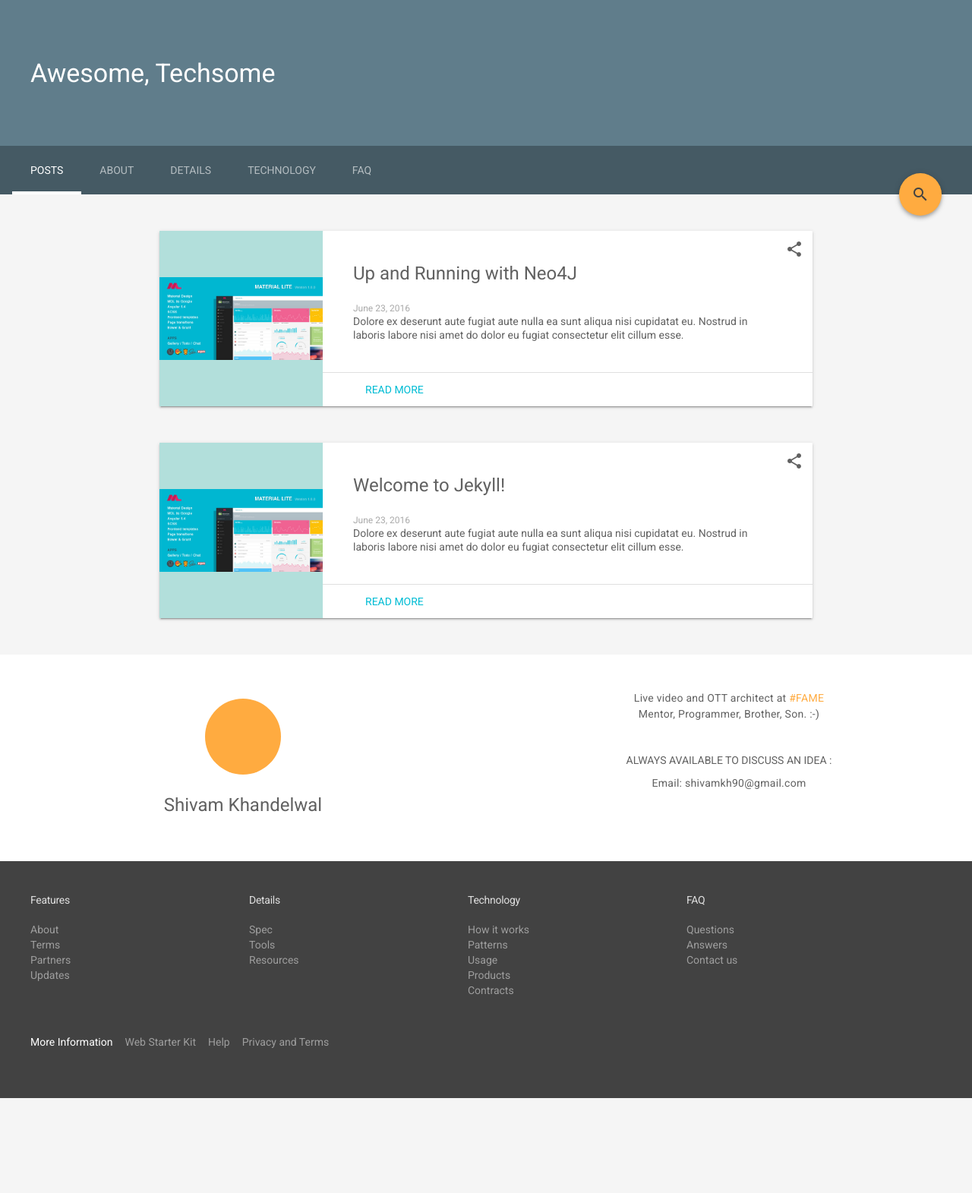
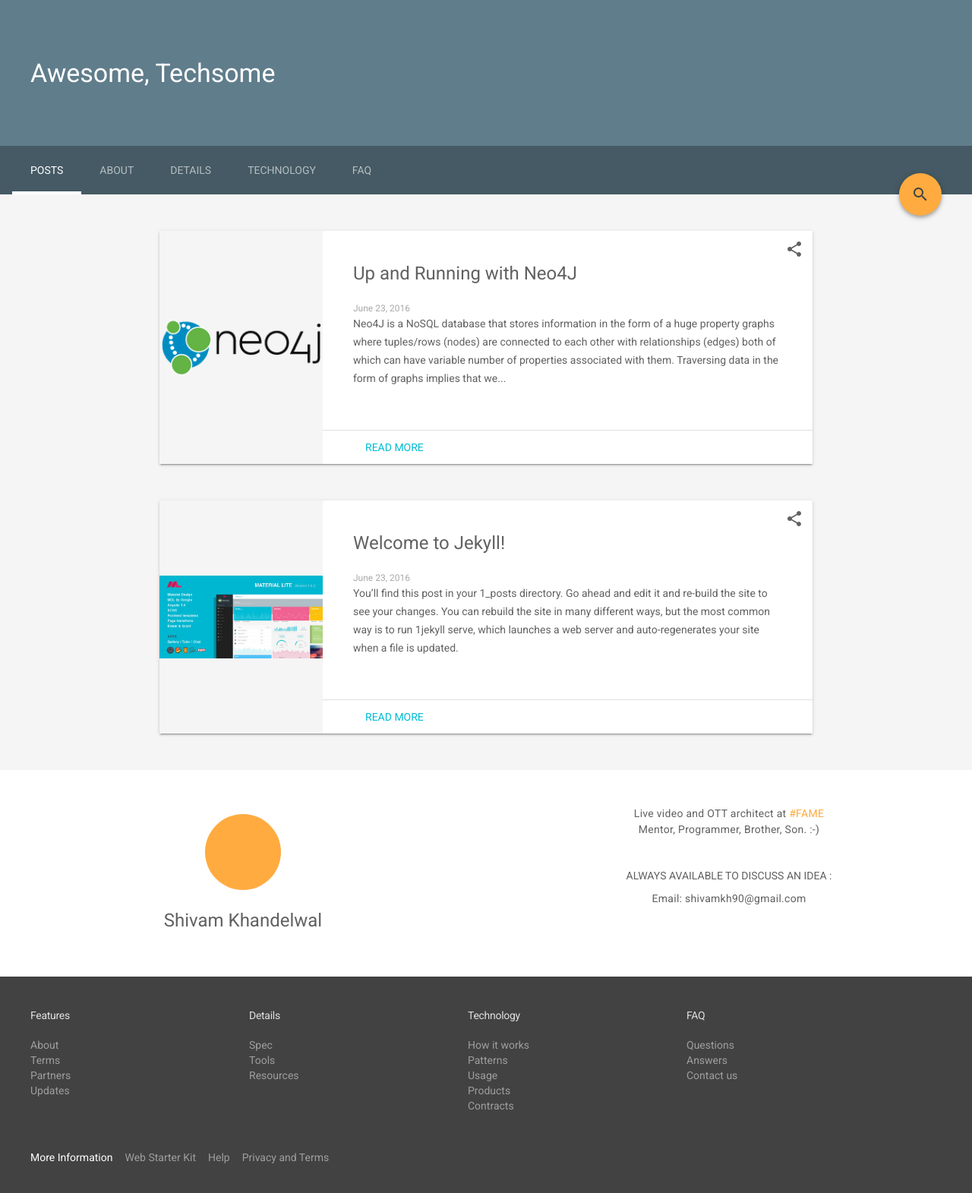
Before and after one commit to shivamkh90/shivamkh90.github.io, a Jekyll site: the page built from index.html, in a window 1280 px wide. Shown: the top 1571 px of the page at 76% size. Built offline with Jekyll 4.4.1, drawn with Linux system fonts in a browser that asks for light colours; nearby versions of some CDN libraries; the list of posts is cut into pages by our own code.

Commit message:
Excerpt added

```diff
--- a/_config.yml
+++ b/_config.yml
@@ -99,6 +99,8 @@
 # Amount of post to show on home page
 paginate: 5
 
+excerpt_seperator: <!--excerpt-->
+
 # if true, shows the floatting share buttons
 float_share: true
 markdown: kramdown
--- a/_includes/head.html
+++ b/_includes/head.html
@@ -4,6 +4,18 @@
     <meta name="viewport" content="width=device-width, initial-scale=1.0, minimum-scale=1.0">
     <title>{% if page.title %}{{ page.title | escape }}{% else %}{{ site.title | escape }}{% endif %}</title>
     <meta name="description" content="{% if page.excerpt %}{{ page.excerpt | strip_html | strip_newlines | truncate: 160 }}{% else %}{{ site.description }}{% endif %}">
+{% if jekyll.environment == 'production' %}
+    <script>
+     (function(i,s,o,g,r,a,m){i['GoogleAnalyticsObject']=r;i[r]=i[r]||function(){
+     (i[r].q=i[r].q||[]).push(arguments)},i[r].l=1*new Date();a=s.createElement(o),
+     m=s.getElementsByTagName(o)[0];a.async=1;a.src=g;m.parentNode.insertBefore(a,m)
+     })(window,document,'script','https://www.google-analytics.com/analytics.js','ga');
+
+     ga('create', '{{ site.google_analytics }}', 'auto');
+     ga('send', 'pageview');
+
+    </script>
+{% endif %}
 
 <!-- Add to homescreen for Chrome on Android -->
     <meta name="mobile-web-app-capable" content="yes">
--- a/index.html
+++ b/index.html
@@ -12,7 +12,7 @@
         {% for post in site.posts %}
           <section class="section--center mdl-grid mdl-grid--no-spacing mdl-shadow--2dp">
           {% if post.layout == "post" or post.layout == "feature-icon"%}
-            <header class="section__play-btn mdl-cell mdl-cell--3-col-desktop mdl-cell--2-col-tablet mdl-cell--4-col-phone mdl-color--teal-100 mdl-color-text--white">
+            <header class="section__play-btn mdl-cell mdl-cell--3-col-desktop mdl-cell--2-col-tablet mdl-cell--4-col-phone mdl-color-text--white">
             {% if post.icon.feature %}
             <i class="material-icons">{{post.icon.feature}}</i>
             {% elsif post.image.feature %}
@@ -22,8 +22,9 @@
             <div class="mdl-card mdl-cell mdl-cell--9-col-desktop mdl-cell--6-col-tablet mdl-cell--4-col-phone">
               <div class="mdl-card__supporting-text">
                 <h4>{{post.title}}</h4><span class="mdl-typography--caption-color-contrast">{{ post.date | date: "%B %d, %Y" }}</span> </br>
-                {{post.description}}
-                Dolore ex deserunt aute fugiat aute nulla ea sunt aliqua nisi cupidatat eu. Nostrud in laboris labore nisi amet do dolor eu fugiat consectetur elit cillum esse.
+                <p>
+                  {% if post.excerpt %}{{ post.excerpt | strip_html | strip_newlines | truncate: 300 }}{% else %}{{ site.description }}{% endif %}
+                </p>
               </div>
               <div class="mdl-card__actions">
                 <a href="{{post.url}}" class="mdl-button">{{post.linkText}}</a>
```
Also changed, not shown: _posts/2016-06-23-up-and-running-with-neo4j.markdown (+3 -4 lines), assets/images/neo4j.png (added).
